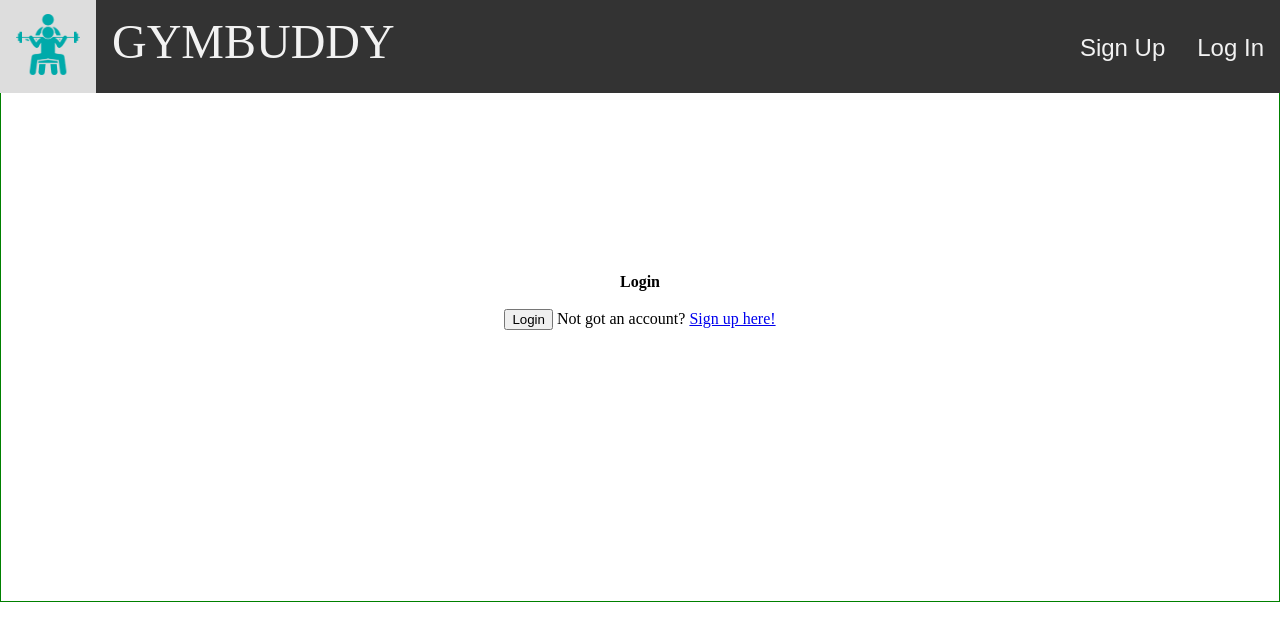
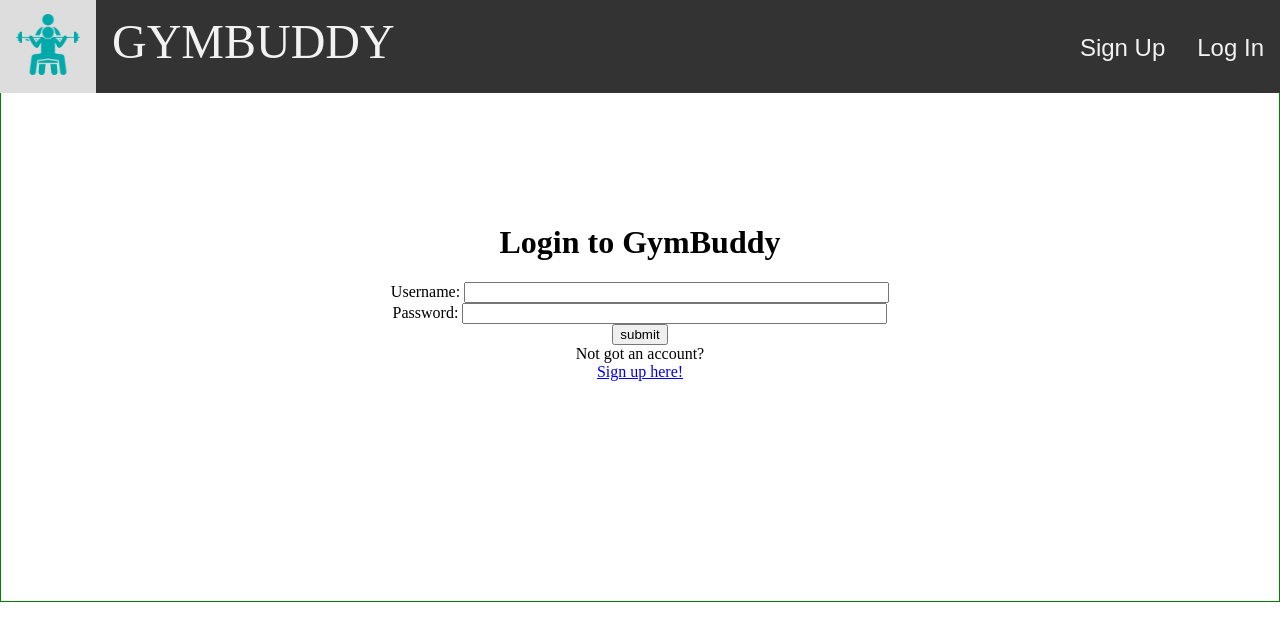
Before and after one commit to gymbuddyproject/gymbuddy, a Django app: page /login/ in a window 1280 px wide. Shown: the top 642 px of the page. Run offline with Django 3.2, Linux system fonts and the light colour scheme.

Commit message:
Signing up, Logging in and out now works

```diff
--- a/gymbuddy/views.py
+++ b/gymbuddy/views.py
@@ -4,6 +4,10 @@ from gymbuddy.models import Gym
 from gymbuddy.forms import UserForm, ProfileForm
 from gymbuddy.models import Profile
 from gymbuddy.models import User
+from django.contrib.auth import authenticate, login, logout
+from django.http import HttpResponseRedirect, HttpResponse
+from django.core.urlresolvers import reverse
+from django.contrib.auth.decorators import login_required
 
 
 def index(request):
@@ -14,8 +18,27 @@ def index(request):
 def about(request):
     return render(request, 'gymbuddy/about.html')
 
-def login(request):
-    return render(request, 'gymbuddy/login.html')
+def user_login(request):
+    if request.method == 'POST':
+        username = request.POST.get('username')
+        password = request.POST.get('password')
+        user = authenticate(username=username, password=password)
+        if user:
+            if user.is_active:
+                login(request, user)
+                return HttpResponseRedirect(reverse('index'))
+            else:
+                return HttpResponse("Your GymBuddy account is disabled.")
+        else:
+            print("Invalid login details: {0}, {1}".format(username, password))
+            return HttpResponse("Invalid login details supplied.")
+    else:
+        return render(request, 'gymbuddy/login.html', {})
+
+@login_required
+def user_logout(request):
+    logout(request)
+    return HttpResponseRedirect(reverse('index'))
 
 def signup(request):
     registered = False
@@ -47,6 +70,7 @@ def signup(request):
                   {'user_form': user_form,
                    'profile_form': profile_form,
                    'registered': registered})
+
 def contactus(request):
     return render(request, 'gymbuddy/contactus.html')
 
--- a/templates/gymbuddy/base.html
+++ b/templates/gymbuddy/base.html
@@ -17,8 +17,13 @@
 
 		<div class="invert">
 			<div class="right">
+			{% if user.is_authenticated %}
+				Logged in as {{user.username}}
+				<li><a href="{% url 'logout' %}">Logout</a></li>
+			{% else %}
 				<a href="{% url 'signup' %}">Sign Up</a>
 				<a href="{% url 'login' %}">Log In</a>
+			{% endif %}
 			</div>
 		</div>
     </nav>
--- a/templates/gymbuddy/login.html
+++ b/templates/gymbuddy/login.html
@@ -7,31 +7,19 @@
 
 {% block body_block %}
 	<link rel="stylesheet" href="{% static 'css/styles.css' %}">
-	{% if registered %}
-		<strong>Welcome back!</strong>
-		<a href="{% url 'index' %}">Return to the homepage.</a><br />
-	{% else %}
-
 		<div class="boxed">
 
-			<strong>Login</strong><br />
-			<form id="user_form" method="post" action="{% url 'login' %}"
-			enctype="multipart/form-data">
 
-			{% csrf_token %}
-
-
-			{{ user_form.as_p }}
-			{{ profile_form.as_p }}
-
-
-			<input type="submit" name="submit" value="Login" />
+			<h1>Login to GymBuddy</h1>
+			<form id="login_form" method="post" action="{% url 'login' %}">
+				{% csrf_token %}
+				Username: <input type="text" name="username" value="" size="50" />
+				<br />
+				Password: <input type="password" name="password" value="" size="50" />
+				<br />
+				<input type="submit" value="submit" />
+			</form>
 
 			Not got an account? <a href="{% url 'signup' %}">Sign up here!</a><br />
 		</div>
-
-
-
-	</form>
-	{% endif %}
 {% endblock %}
--- a/wad2_group_project/urls.py
+++ b/wad2_group_project/urls.py
@@ -7,10 +7,11 @@ urlpatterns = [
     url(r'^$', views.index, name='index'),
     url(r'^about/', views.about, name='about'),
     url(r'^test/', views.test, name='test'),
-	url(r'^gym/(?P<gym_slug>[\w\-]+)/$', views.gymprofile, name='gym_profile'),
-    url(r'^user/(?P<user_name>[\w\-]+)/$', views.userprofile, name='user_profile'),
+    url(r'^gym/(?P<gym_slug>[\w\-]+)/$', views.gymprofile, name='gym_profile'),
+    url(r'^userprofile/', views.userprofile, name='userprofile'),
     url(r'^contactus/', views.contactus, name='contactus'),
     url(r'^signup/', views.signup, name='signup'),
-    url(r'^login/', views.login, name='login'),
+    url(r'^login/$', views.user_login, name='login'),
+    url(r'^logout/$', views.user_logout, name='logout'),
     url(r'^admin/', admin.site.urls),
 ]
```
Also changed, not shown: templates/gymbuddy/logout.html (added, +12 -0 lines), db.sqlite3, gymbuddy/migrations/0022_profile_slug.py (added), gymbuddy/migrations/0023_auto_20190320_1753.py (added), gymbuddy/migrations/0024_remove_profile_slug.py (added).
